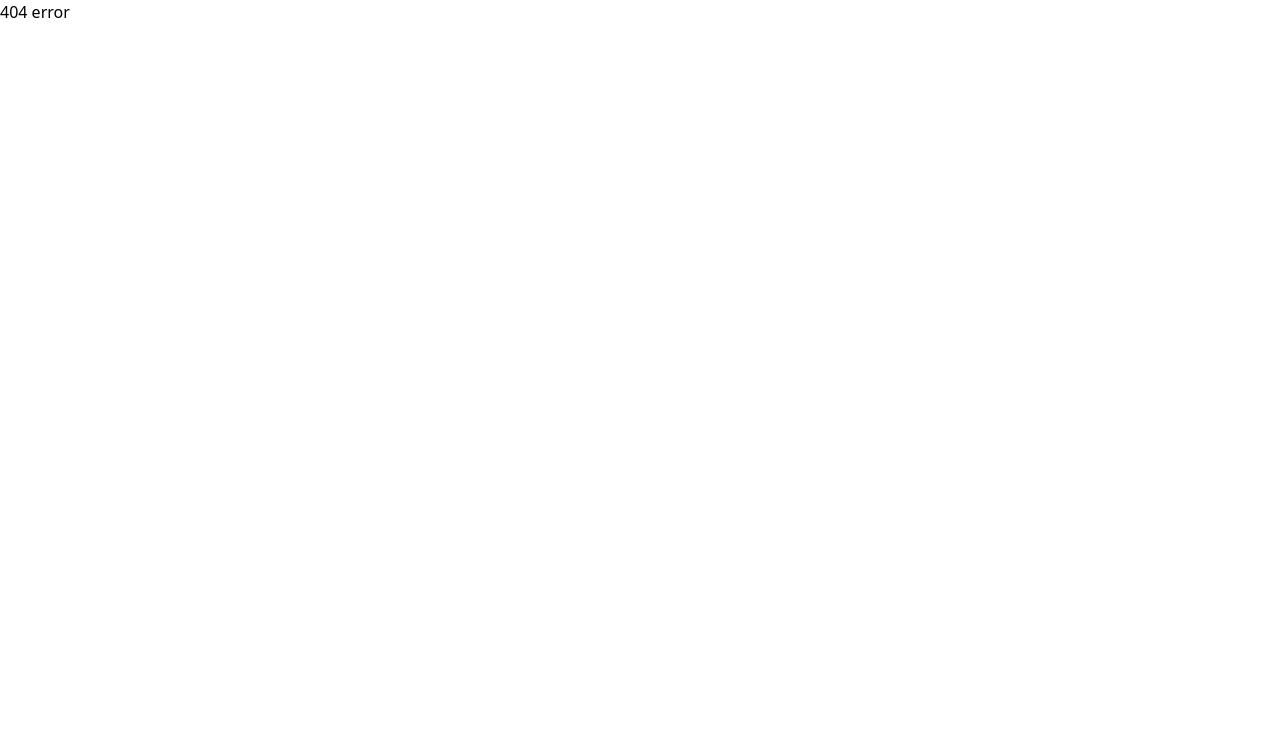
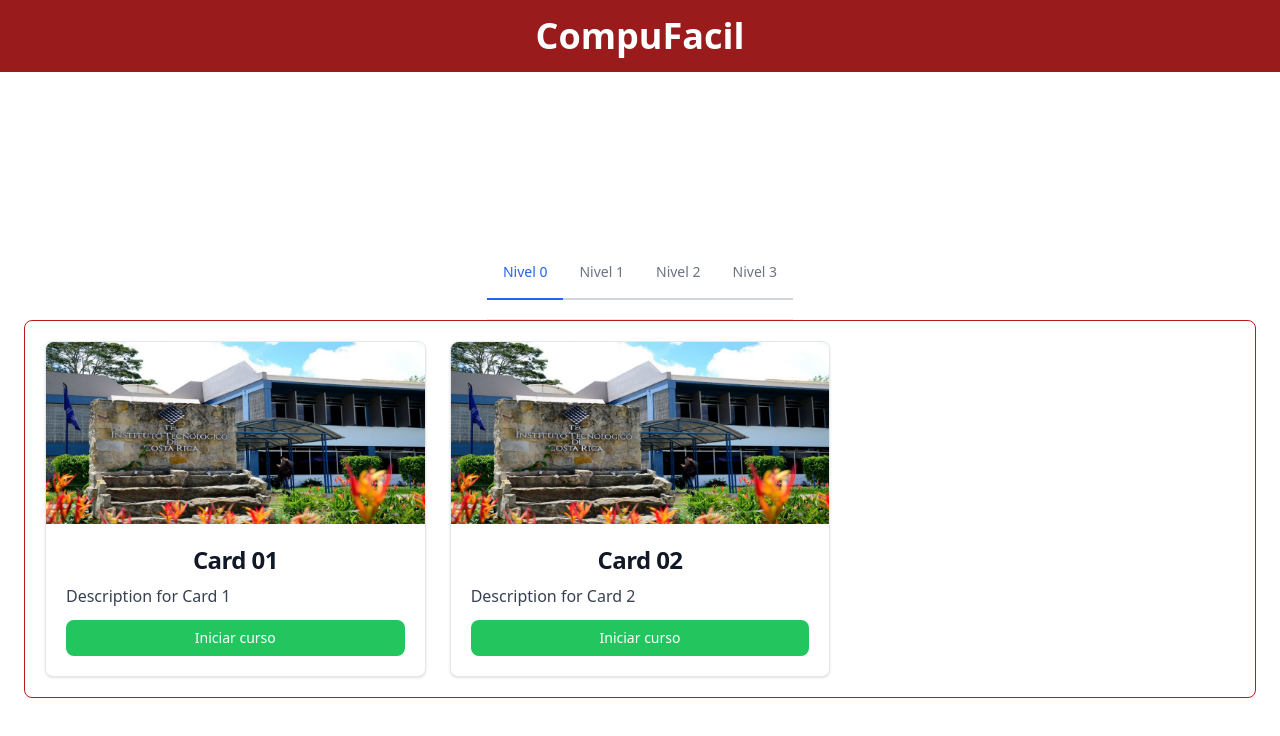
Before and after one commit to dayron24/CompuFacil, a React (Vite) app in the folder Client/: page /home in a window 1280 px wide. Shown: the top 736 px of the page. Built offline with nearby package versions, Linux system fonts and the light colour scheme.

Commit message:
vista home

```diff
--- a/Client/src/App.jsx
+++ b/Client/src/App.jsx
@@ -5,6 +5,7 @@ import { LoginPage } from "./views/LoginPage";
 import {ForgotPasswordPage} from "./views/ForgotPasswordPage";
 import RegisterUserPage from "./views/RegisterUserPage";
 import { IndexPage } from "./views/Index";
+import { HomePage } from "./views/HomePage";
 
 export default function App() {
   return (
@@ -15,6 +16,7 @@ export default function App() {
         <Route path="/forgot-password" element={< ForgotPasswordPage/>} />
         <Route path="/register" element={<RegisterUserPage />} />
         <Route path="/inicio" element={<IndexPage />} />
+        <Route path="/home" element={<HomePage />} />
 
         {/*Catch all*/}
         <Route path="*" element={<h1>404 error</h1>} />
--- /dev/null
+++ b/Client/src/views/HomePage.jsx
@@ -0,0 +1,147 @@
+import React, { useState } from 'react';
+
+export function HomePage() {
+    const [activeTab, setActiveTab] = useState('nivel0');
+
+    const handleTabClick = (tabName) => {
+        setActiveTab(tabName);
+    };
+
+    const tabs = [
+        {
+            name: 'nivel0',
+            label: 'Nivel 0',
+            cards: [
+                {
+                    title: 'Card 01',
+                    description: 'Description for Card 1',
+                    imageUrl: '/src/img/backgroundLogin.jpg',
+                    altText: 'Card 1 Image',
+                    redirectUrl: '#'
+                },
+                {
+                    title: 'Card 02',
+                    description: 'Description for Card 2',
+                    imageUrl: '/src/img/backgroundLogin.jpg',
+                    altText: 'Card 2 Image',
+                    redirectUrl: '#'
+                },
+                // Add more cards here
+            ]
+        },
+        {
+            name: 'nivel1',
+            label: 'Nivel 1',
+            cards: [
+                {
+                    title: 'Card 11',
+                    description: 'Description for Card 1',
+                    imageUrl: '/src/img/backgroundLogin.jpg',
+                    altText: 'Card 1 Image',
+                    redirectUrl: '#'
+                },
+                {
+                    title: 'Card 12',
+                    description: 'Description for Card 2',
+                    imageUrl: '/src/img/backgroundLogin.jpg',
+                    altText: 'Card 2 Image',
+                    redirectUrl: '#'
+                },
+                // Add more cards here
+            ]
+        },
+        {
+            name: 'nivel2',
+            label: 'Nivel 2',
+            cards: [
+                {
+                    title: 'Card 21',
+                    description: 'Description for Card 1',
+                    imageUrl: '/src/img/backgroundLogin.jpg',
+                    altText: 'Card 1 Image',
+                    redirectUrl: '#'
+                },
+                {
+                    title: 'Card 22',
+                    description: 'Description for Card 2',
+                    imageUrl: '/src/img/backgroundLogin.jpg',
+                    altText: 'Card 2 Image',
+                    redirectUrl: '#'
+                },
+                // Add more cards here
+            ]
+        },
+        {
+            name: 'nivel3',
+            label: 'Nivel 3',
+            cards: [
+                {
+                    title: 'Card 31',
+                    description: 'Description for Card 1',
+                    imageUrl: '/src/img/backgroundLogin.jpg',
+                    altText: 'Card 1 Image',
+                    redirectUrl: '#'
+                },
+                {
+                    title: 'Card 32',
+                    description: 'Description for Card 2',
+                    imageUrl: '/src/img/backgroundLogin.jpg',
+                    altText: 'Card 2 Image',
+                    redirectUrl: '#'
+                },
+                // Add more cards here
+            ]
+        },
+    ];
+
+    const renderContent = () => {
+        const currentTab = tabs.find(tab => tab.name === activeTab);
+        if (!currentTab) return null;
+
+        return (
+            <div className="grid grid-cols-1 md:grid-cols-3 gap-6">
+                {currentTab.cards.map((card, index) => (
+                    <div key={index} className="bg-white border border-gray-200 rounded-lg shadow dark:bg-gray-800 dark:border-gray-700">
+                        <a href={card.redirectUrl}>
+                            <img className="rounded-t-lg" src={card.imageUrl} alt={card.altText} />
+                        </a>
+                        <div className="p-5">
+                            <a>
+                                <h5 className="mb-2 text-2xl font-bold tracking-tight text-gray-900 dark:text-white text-center">{card.title}</h5>
+                            </a>
+                            <p className="mb-3 font-normal text-gray-700 dark:text-gray-400">{card.description}</p>
+                            <a href={card.redirectUrl} className="inline-block w-full min-w-full max-w-xs items-center justify-center px-3 py-2 text-sm font-medium text-center text-white bg-green-500 rounded-lg hover:bg-green-600 focus:ring-4 focus:outline-none focus:ring-green-300 dark:bg-green-600 dark:hover:bg-green-700 dark:focus:ring-green-800">
+                                Iniciar curso
+                            </a>
+                        </div>
+                    </div>
+                ))}
+            </div>
+        );
+    };
+
+    return (
+        <div className="relative">
+            <header className="bg-red-800 text-white text-4xl font-bold text-center py-4">
+                <h1>CompuFacil</h1>
+            </header>
+            <div className="flex flex-col items-center justify-center px-6 py-8 mx-auto min-h-screen">
+                <div className="pb-5 text-sm font-medium text-center text-gray-500 border-b border-gray-200 dark:text-gray-400 dark:border-gray-700">
+                    <ul className="flex flex-wrap -mb-px">
+                        {tabs.map(tab => (
+                            <li key={tab.name} className="">
+                                <a className={`inline-block p-4 border-b-2 rounded-t-lg cursor-pointer ${activeTab === tab.name ? 'text-blue-600 border-blue-600 active dark:text-blue-500 dark:border-blue-500' : 'border-gray-300 hover:text-gray-600 dark:hover:text-gray-300'}`} onClick={() => handleTabClick(tab.name)}>
+                                    {tab.label}
+                                </a>
+                            </li>
+                        ))}
+                    </ul>
+                </div>
+
+                <div className="p-5 border border-red-700 rounded-lg">
+                    {renderContent()}
+                </div>
+            </div>
+        </div>
+    );
+}
```
Also changed, not shown: 2 other files (tests, documents, lock files or other folders).
